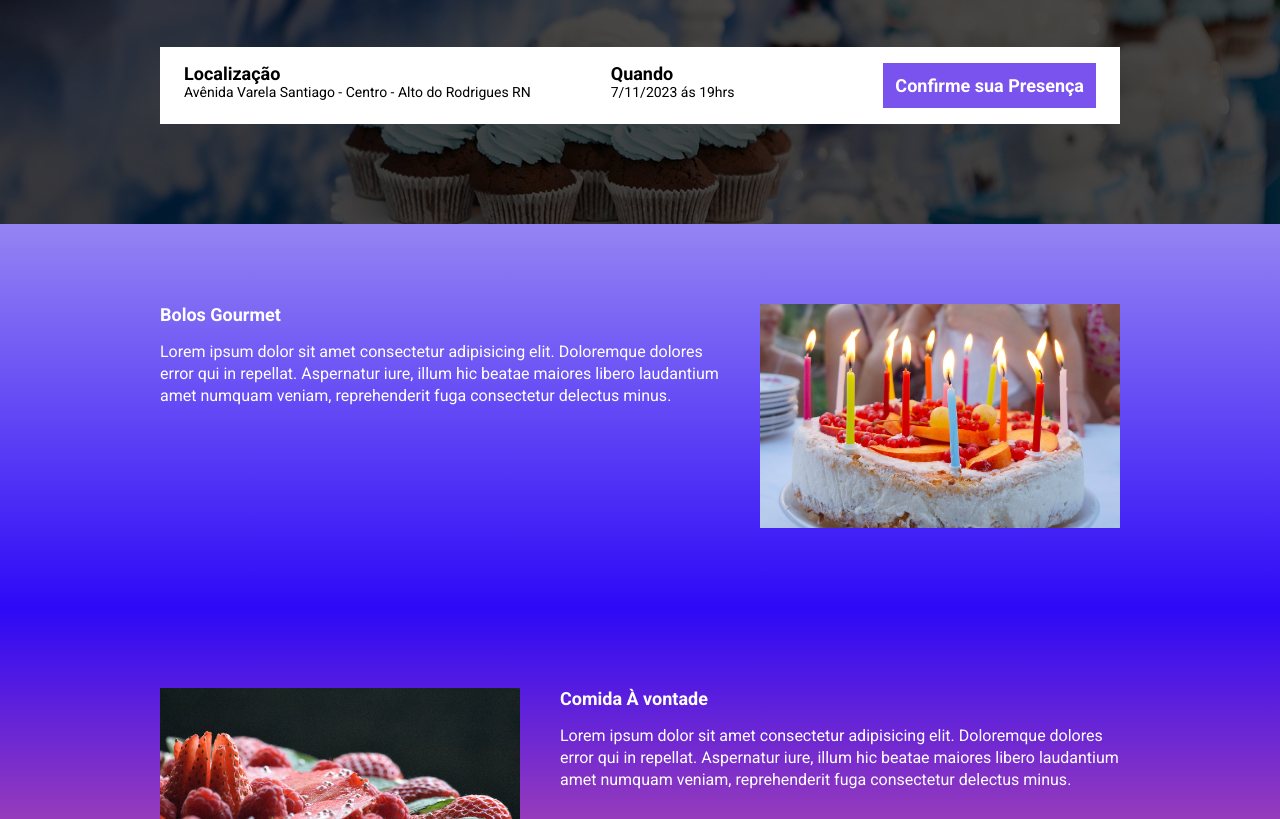
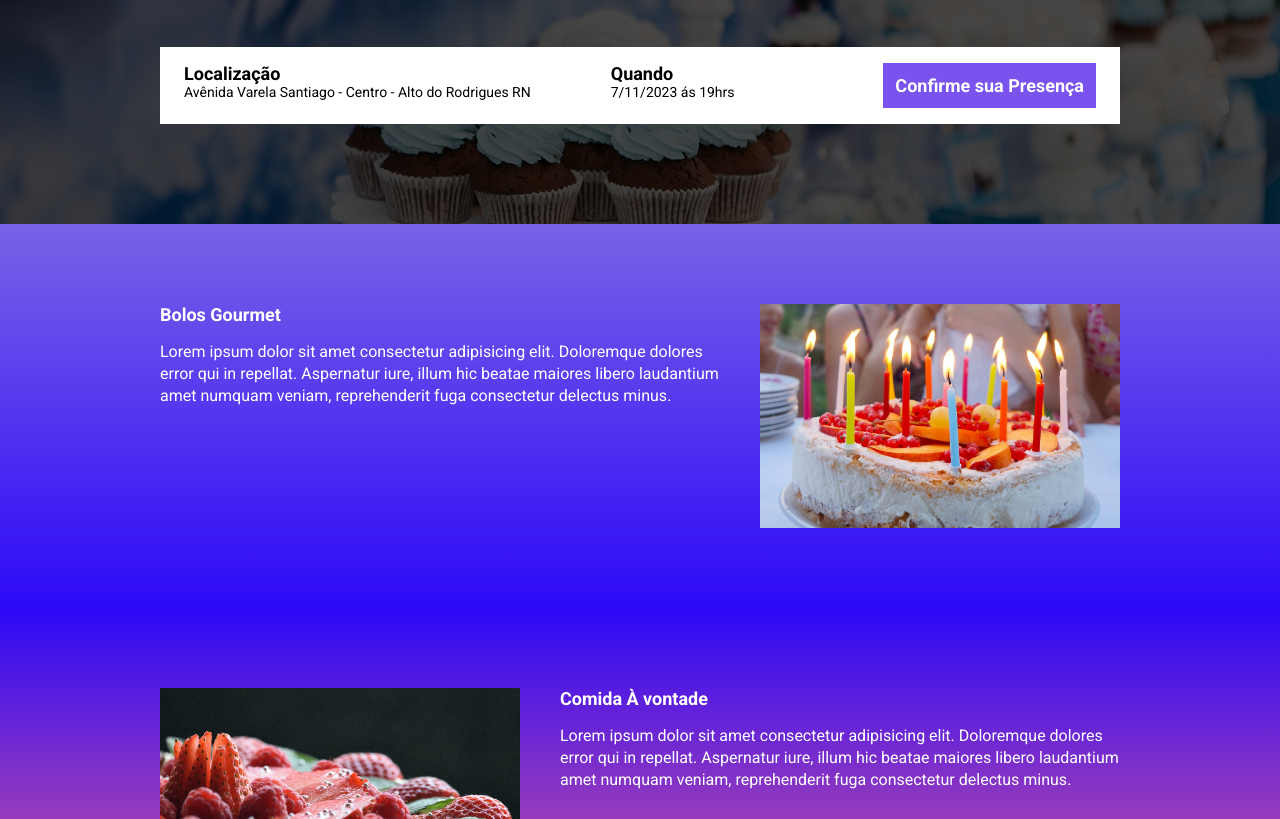
Before and after one commit to luquinhadev/ebac_tech_talk, a website built with Parcel: page src/index.html in a window 1280 px wide. Shown: the part 281-1100 px from the top of the page. Built offline with nearby package versions, Linux system fonts and the light colour scheme.

Commit message:
cor alterada

```diff
--- a/src/styles/_variables.scss
+++ b/src/styles/_variables.scss
@@ -1,6 +1,6 @@
 $textColor: #fff;
 $secondaryTextColor: #000;
-$blue1: #9584f3;
+$blue1: #7763e7;
 $blue2: #2d09f7;
 $pink: #f56886;
 $yellow: #f8d887;
```
